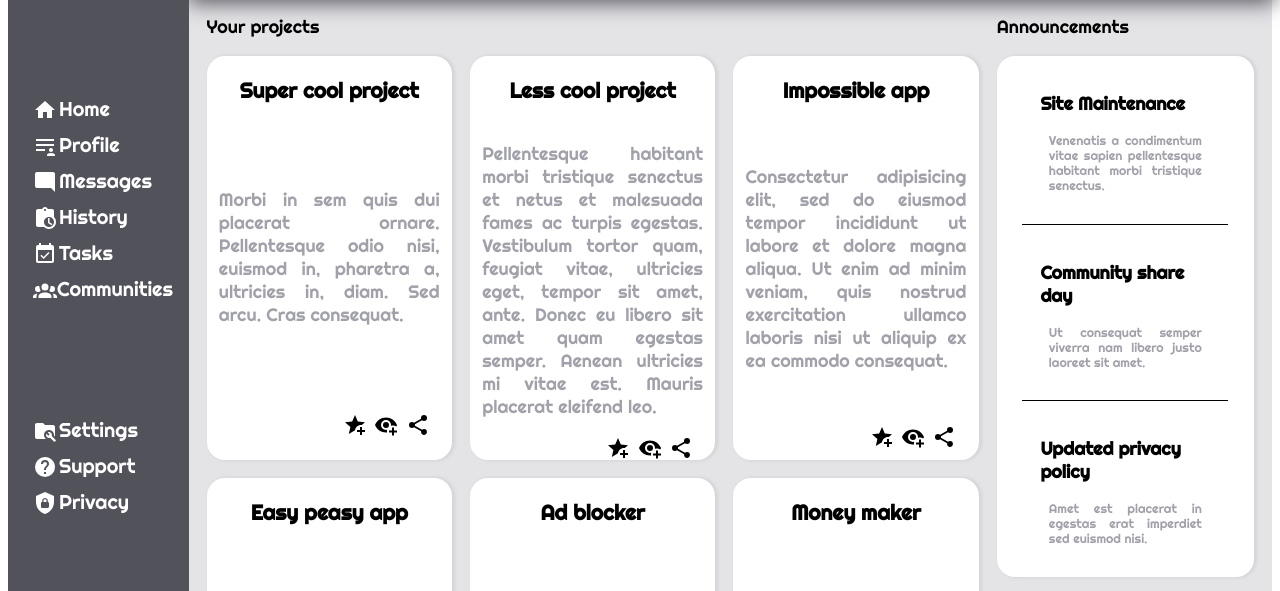
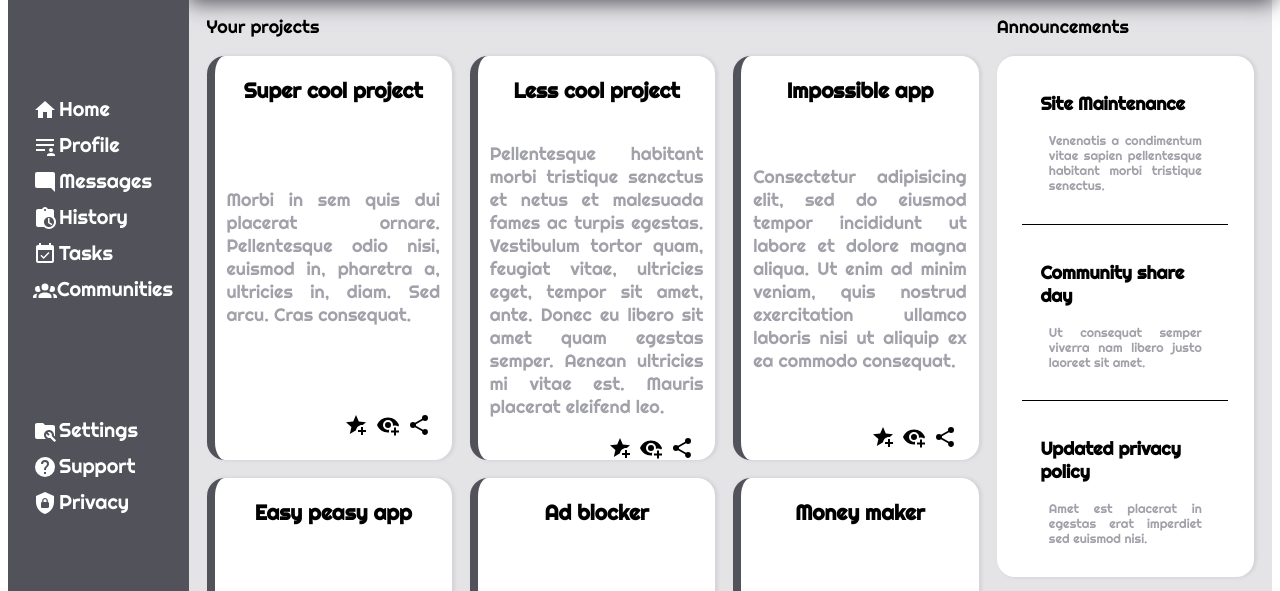
Before and after one commit to orbec/admin-dashboard, a plain HTML site: page index.html in a window 1280 px wide. Shown: the part 209-800 px from the top of the page. Drawn offline with Linux system fonts and the light colour scheme; files whose address does not match are found by name.

Commit message:
Added card borders

```diff
--- a/style.css
+++ b/style.css
@@ -295,6 +295,7 @@ body {
     border-radius: 1rem;
     box-shadow: 2px 0px 3px 1px #b2afb34d;
     display: grid;
+    border-left: solid 8px #52525b;
 }
 
 .card-icons {
```
